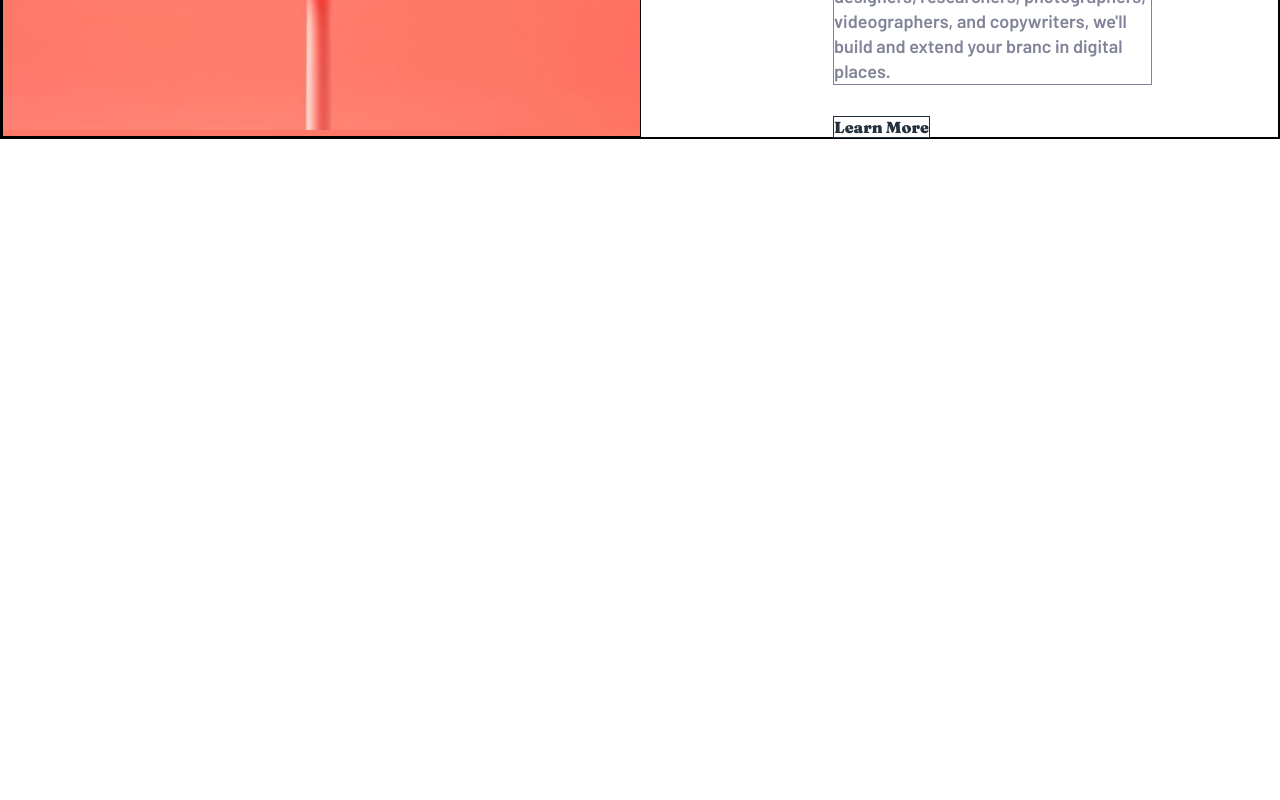
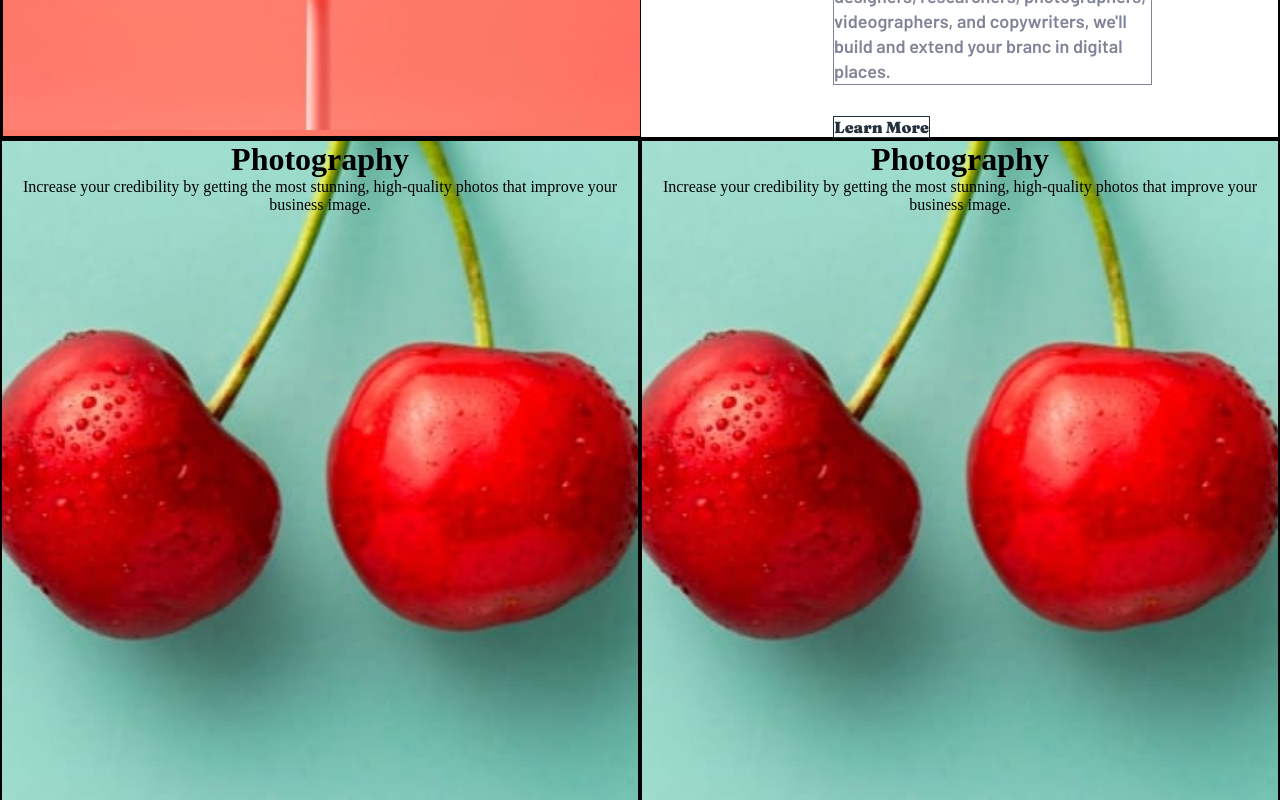
Before and after one commit to Nhoj-Plummer/sunnyside-agency-landing-page, a React (Create React App) app: page / in a window 1280 px wide. Shown: the part 1820-2620 px from the top of the page. Before the commit the page ends 1959 px from the top, so only its background shows below. Built offline with nearby package versions, Linux system fonts and the light colour scheme.

Commit message:
Making something I guess

```diff
--- a/src/App.js
+++ b/src/App.js
@@ -1,12 +1,12 @@
 import "./App.css"
-import {HeroSection, Body} from "./containers/containersindex"
+import {HeroSection, Body, Body2} from "./containers/containersindex"
 
 function App() {
   return (
     <>
       <HeroSection />
       <Body />
-      {/* <Body2 /> */}
+      <Body2 />
     </>
   )
 }
--- a/src/components/Graphic2/Graphic2.css
+++ b/src/components/Graphic2/Graphic2.css
@@ -3,10 +3,18 @@
   border: 1px solid;
 }
 
-.graphic2-container_image img {
-  display: block;
-  max-height: 100%;
-  max-width: 100%;
+.graphic2-container_image {
+  /* height: 100%; */
+  background: url("../../assets/desktop/image-graphic-design.jpg");
+  background-position: center;
+  background-repeat: no-repeat;
+  background-size: cover;
+}
+
+.graphic2-container_text {
+  text-align: center;
+  height: 62.5rem;
+  border: 1px solid;
 }
 
 /* Conditional Section */
--- a/src/components/Graphic2/Graphic2.js
+++ b/src/components/Graphic2/Graphic2.js
@@ -1,20 +1,14 @@
 import React from "react"
-import {DesktopBlueOrange} from "../../assets/desktop/assetsdesktop"
-import {MobileBlueOrange} from "../../assets/mobile/assetsmobile"
 import "./Graphic2.css"
 
 const Graphic2 = ({desktopimg, mobileimg, imageStyle, title, text}) => {
   return (
     <div className="graphic2-container">
       <div className="graphic2-container_image" style={imageStyle}>
-        <picture>
-          <source media="(min-width: 541px)" srcSet={DesktopBlueOrange} />
-          <img src={MobileBlueOrange} alt="img" />
-        </picture>
-      </div>
-      <div className="graphic2-container_text">
-        <h1>Photography</h1>
-        <p>Increase your credibility by getting the most stunning, high-quality photos that improve your business image.</p>
+        <div className="graphic2-container_text">
+          <h1>Photography</h1>
+          <p>Increase your credibility by getting the most stunning, high-quality photos that improve your business image.</p>
+        </div>
       </div>
     </div>
   )
--- a/src/containers/Body/Body.js
+++ b/src/containers/Body/Body.js
@@ -28,7 +28,7 @@ function useWindowDimensions() {
 }
 
 const Body = () => {
-  const {height, width} = useWindowDimensions()
+  const { width} = useWindowDimensions()
 
   console.log(width)
 
--- a/src/containers/Body2/Body2.css
+++ b/src/containers/Body2/Body2.css
@@ -1,3 +1,6 @@
+.body2-container {
+  display: flex;
+}
 
 /* Conditional Section */
 /* Mobile Rules */
--- a/src/containers/Body2/Body2.js
+++ b/src/containers/Body2/Body2.js
@@ -1,12 +1,41 @@
-import React from "react"
+import React, {useState, useEffect} from "react"
 import "./Body2.css"
 import {Graphic2} from "../../components/componentsindex"
+import {DesktopBlueOrange} from "../../assets/desktop/assetsdesktop"
+import {MobileBlueOrange} from "../../assets/mobile/assetsmobile"
+
+function getWindowDimensions() {
+  const {innerWidth: width, innerHeight: height} = window
+  return {
+    width,
+    height
+  }
+}
+
+function useWindowDimensions() {
+  const [windowDimensions, setWindowDimensions] = useState(getWindowDimensions())
+
+  useEffect(() => {
+    function handleResize() {
+      setWindowDimensions(getWindowDimensions())
+    }
+
+    window.addEventListener("resize", handleResize)
+    return () => window.removeEventListener("resize", handleResize)
+  }, [])
+
+  return windowDimensions
+}
 
 const Body2 = () => {
+  const {width} = useWindowDimensions()
+
+  const graphicStyle1 = {background: {DesktopBlueOrange}}
+
   return (
     <div className="body2-container">
+      <Graphic2 imageStyle={graphicStyle1} />
       <Graphic2 />
-
     </div>
   )
 }
```
